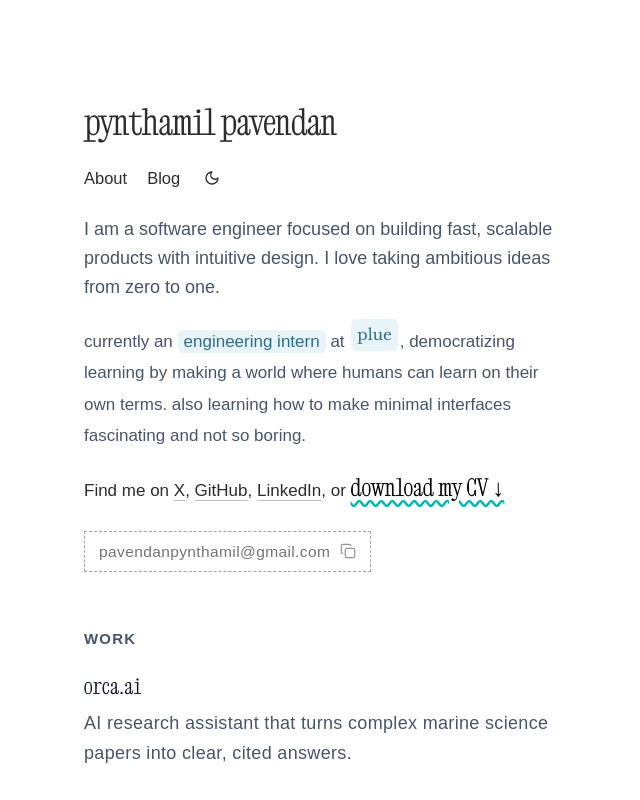
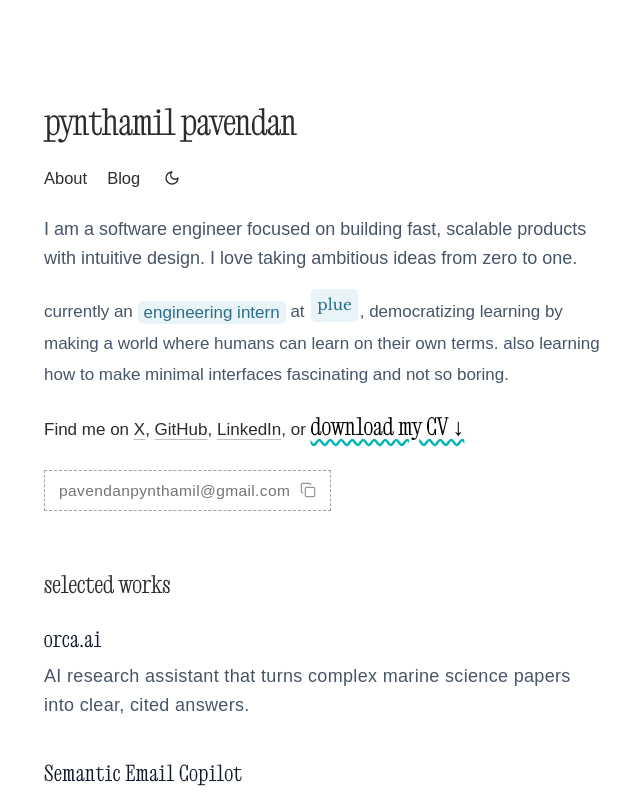
Before and after one commit to Pynthamil/pynthamil26, a Next.js app: page / in a window 1280 px wide. Shown: the top 800 px of the page, without its empty margins (316-956 px from the left). Built offline with nearby package versions, Linux system fonts and the light colour scheme.

Commit message:
polish: selected works heading, but head experience title, remove blog arrows, plue text badge, wider content 560px, nova svgs, fix Post type

```diff
--- a/src/app/blog/[slug]/BlogPostClient.tsx
+++ b/src/app/blog/[slug]/BlogPostClient.tsx
@@ -93,7 +93,7 @@ export default function BlogPostClient({ slug: propSlug }: { slug?: string }) {
       <div className="ambient-glow" />
 
       {/* Main Container */}
-      <main className="w-full relative z-10 flex flex-col max-w-[480px] animate-in fade-in duration-200">
+      <main className="w-full relative z-10 flex flex-col max-w-[560px] animate-in fade-in duration-200">
         {/* Top Navigation */}
         <header className="flex items-center justify-between w-full mb-8">
           <Link
--- a/src/app/messaging/page.tsx
+++ b/src/app/messaging/page.tsx
@@ -103,7 +103,7 @@ export default function MessagingProjectPage() {
 
       <div className="ambient-glow" />
 
-      <main className="w-full relative z-10 flex flex-col max-w-[480px] animate-in fade-in duration-200">
+      <main className="w-full relative z-10 flex flex-col max-w-[560px] animate-in fade-in duration-200">
         <header className="flex items-center justify-between w-full mb-8">
           <Link
             href="/"
--- a/src/app/orca/page.tsx
+++ b/src/app/orca/page.tsx
@@ -108,7 +108,7 @@ export default function OrcaProjectPage() {
 
       <div className="ambient-glow" />
 
-      <main className="w-full relative z-10 flex flex-col max-w-[480px] animate-in fade-in duration-200">
+      <main className="w-full relative z-10 flex flex-col max-w-[560px] animate-in fade-in duration-200">
         <header className="flex items-center justify-between w-full mb-8">
           <Link
             href="/"
--- a/src/app/semantic/page.tsx
+++ b/src/app/semantic/page.tsx
@@ -118,7 +118,7 @@ export default function SemanticProjectPage() {
       <div className="ambient-glow" />
 
       {/* Main Container */}
-      <main className="w-full relative z-10 flex flex-col max-w-[480px] animate-in fade-in duration-200">
+      <main className="w-full relative z-10 flex flex-col max-w-[560px] animate-in fade-in duration-200">
         {/* Top Navigation */}
         <header className="flex items-center justify-between w-full mb-8">
           <Link
--- a/src/app/shelf/page.tsx
+++ b/src/app/shelf/page.tsx
@@ -107,7 +107,7 @@ export default function ShelfProjectPage() {
       <div className="ambient-glow" />
 
       {/* Main Container */}
-      <main className="w-full relative z-10 flex flex-col max-w-[480px] animate-in fade-in duration-200">
+      <main className="w-full relative z-10 flex flex-col max-w-[560px] animate-in fade-in duration-200">
         {/* Top Navigation */}
         <header className="flex items-center justify-between w-full mb-8">
           <Link
--- a/src/components/PortfolioView.tsx
+++ b/src/components/PortfolioView.tsx
@@ -207,7 +207,7 @@ export function PortfolioView({
       <div className="ambient-glow" />
 
       {/* Main Container */}
-      <main className="w-full relative z-10 flex flex-col max-w-[480px]">
+      <main className="w-full relative z-10 flex flex-col max-w-[560px]">
         {/* Top Header Row */}
         <header className={`flex flex-col w-full ${viewMode === "home" ? "mb-6 sm:mb-6" : "mb-8 sm:mb-10"}`}>
 
@@ -382,8 +382,8 @@ export function PortfolioView({
             {/* Work Section */}
             {portfolioData.projects.length > 0 && (
               <section className="w-full mb-12 sm:mb-14">
-                <h2 className="font-mono text-[14px] sm:text-[15px] uppercase tracking-[0.08em] text-[#475569] dark:text-[#94A3B8] mb-3.5 font-semibold">
-                  Work
+                <h2 className="but-head-regular text-[22px] sm:text-[24px] text-[#2C2C2C] dark:text-[#F2F2F2] mb-3.5">
+                  selected works
                 </h2>
                 <ul className="flex flex-col space-y-5 sm:space-y-6 font-mono text-[15.5px] sm:text-[16.5px] tracking-[0.02em]">
                   {portfolioData.projects.map((project: Project, idx: number) => {
@@ -439,7 +439,7 @@ export function PortfolioView({
           <div className="flex flex-col space-y-6 sm:space-y-7 animate-in fade-in duration-200">
             {/* Experience Section - first in About */}
             <section id="experience" className="w-full scroll-mt-24">
-              <h2 className="font-mono text-[14px] sm:text-[15px] uppercase tracking-[0.08em] text-[#475569] dark:text-[#94A3B8] font-semibold mb-4">
+              <h2 className="but-head-regular text-[22px] sm:text-[24px] text-[#2C2C2C] dark:text-[#F2F2F2] mb-4">
                 Experience
               </h2>
               <ul className="flex flex-col font-sans text-[15.5px] sm:text-[16.5px] tracking-[0.02em]">
@@ -898,11 +898,7 @@ export function PortfolioView({
                           {post.date.toLowerCase()}  {post.readingTime.toLowerCase()} read
                         </p>
                       </div>
-                      <div>
-                        <span className="font-mono text-[21px] sm:text-[23px] font-medium text-[#475569] dark:text-[#94A3B8] group-hover:translate-x-0.5 group-hover:-translate-y-0.5 transition-all duration-150 select-none leading-none inline-block">
-                          ↗
-                        </span>
-                      </div>
+
                     </a>
                   </div>
                 ))}
```
